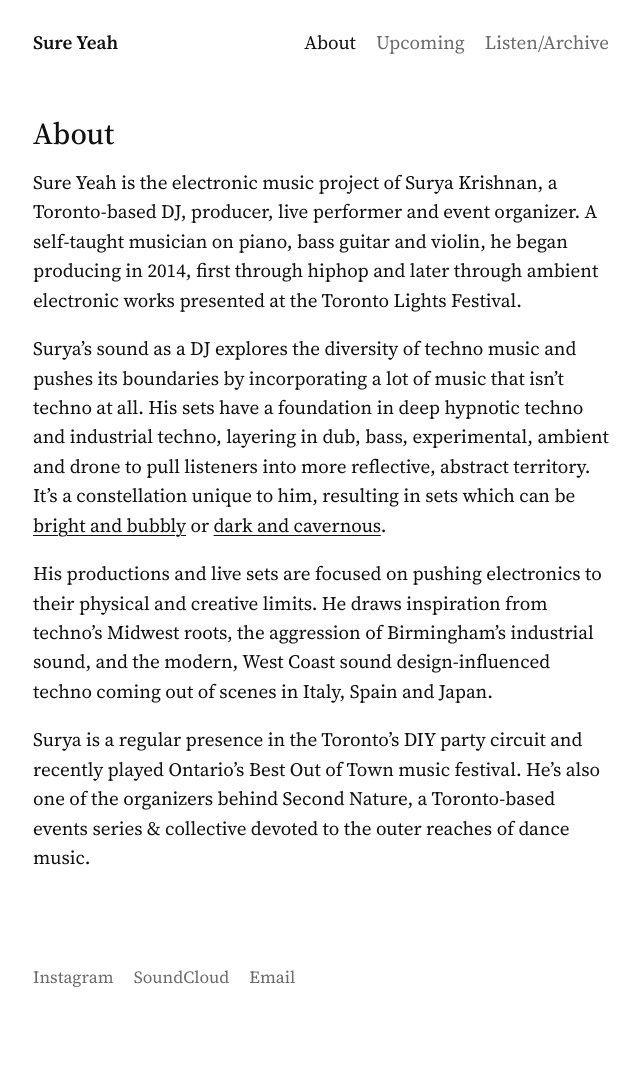
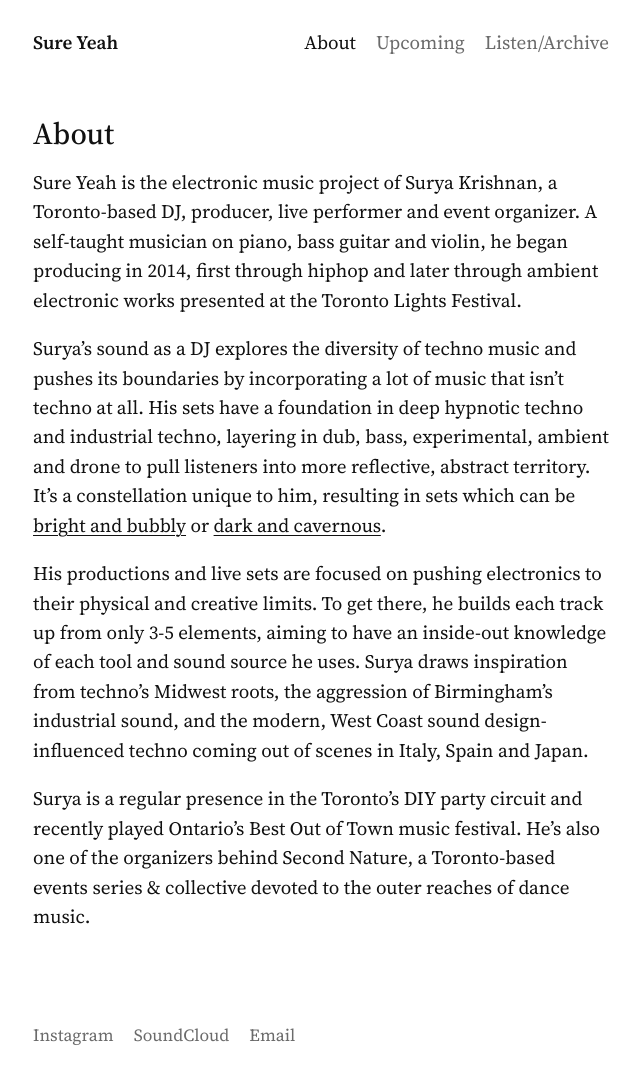
Before and after one commit to surya-krishnan/surya-krishnan.github.io, a Jekyll site: the page built from about.md, in a window 1280 px wide. Shown: the whole page, without its empty margins (319-959 px from the left). Built offline with Jekyll 4.4.1, drawn with Linux system fonts in a browser that asks for light colours; before the commit the page ends 1022 px from its top, so only the background shows below that.

Commit message:
fix: rewording producton paragraph

```diff
--- a/about.md
+++ b/about.md
@@ -8,6 +8,6 @@ Sure Yeah is the electronic music project of Surya Krishnan, a Toronto-based DJ,
 
 Surya's sound as a DJ explores the diversity of techno music and pushes its boundaries by incorporating a lot of music that isn't techno at all. His sets have a foundation in deep hypnotic techno and industrial techno, layering in dub, bass, experimental, ambient and drone to pull listeners into more reflective, abstract territory. It's a constellation unique to him, resulting in sets which can be [bright and bubbly](https://soundcloud.com/non-verbal-communication/pondcast-005) or [dark and cavernous](https://soundcloud.com/another-setting-radio/071226-sure-yeah-b2b-utopos).
 
-His productions and live sets are focused on pushing electronics to their physical and creative limits. He draws inspiration from techno’s Midwest roots, the aggression of Birmingham’s industrial sound, and the modern, West Coast sound design-influenced techno coming out of scenes in Italy, Spain and Japan.
+His productions and live sets are focused on pushing electronics to their physical and creative limits. To get there, he builds each track up from only 3-5 elements, aiming to have an inside-out knowledge of each tool and sound source he uses. Surya draws inspiration from techno’s Midwest roots, the aggression of Birmingham’s industrial sound, and the modern, West Coast sound design-influenced techno coming out of scenes in Italy, Spain and Japan.
 
 Surya is a regular presence in the Toronto's DIY party circuit and recently played Ontario's Best Out of Town music festival. He's also one of the organizers behind Second Nature, a Toronto-based events series & collective devoted to the outer reaches of dance music.
```
